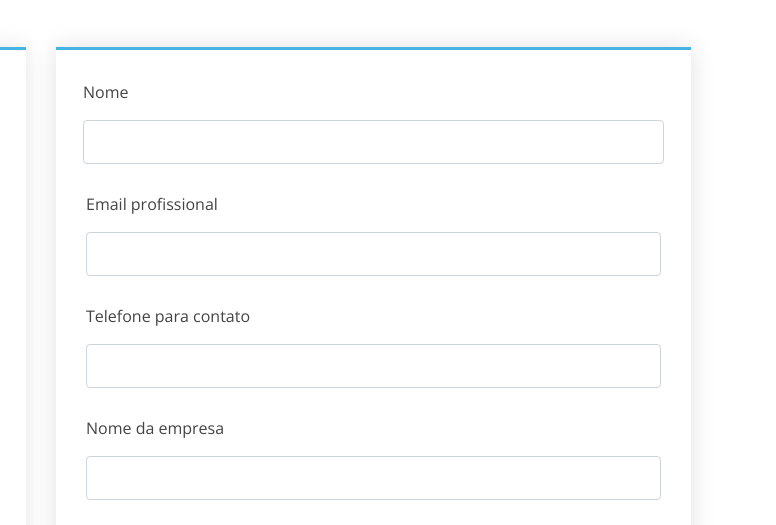
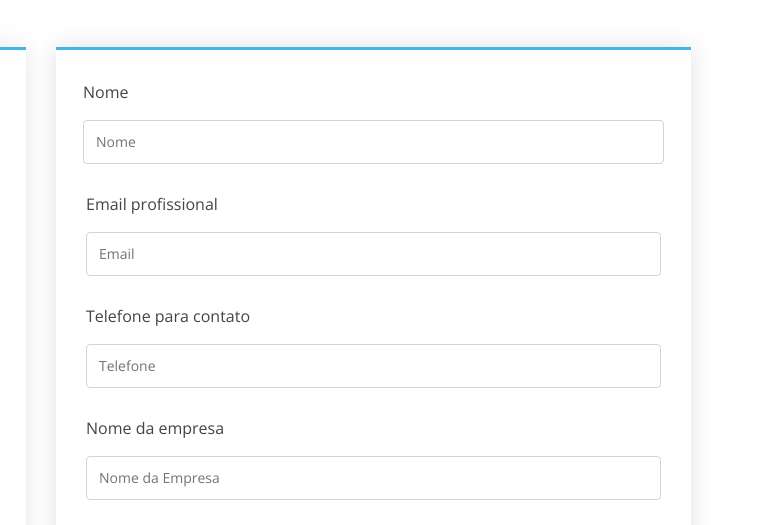
Before and after one commit to RarImpressoras/Aluguel-de-impressoras, a plain HTML site: page index.html in a window 1280 px wide. Shown: the part 1076-1601 px from the top of the page, 504-1280 px from the left. Drawn offline with nearby package versions, Linux system fonts and the light colour scheme; files that its build step writes are made by us from their sources.

Commit message:
Update index.html

```diff
--- a/index.html
+++ b/index.html
@@ -31,7 +31,7 @@
   <link href="assets/vendor/swiper/swiper-bundle.min.css" rel="stylesheet">
 
   <!-- Template Main CSS File -->
-  <link href="assets/css/style.css" rel="stylesheet">
+  <link href="css/style.css" rel="stylesheet">
 
   <script src="https://code.jquery.com/jquery-3.2.1.slim.min.js"></script>
   <script src="https://cdnjs.cloudflare.com/ajax/libs/popper.js/1.12.9/umd/popper.min.js"></script>
@@ -185,20 +185,20 @@
               <div class="row">
                 <div class="form-group">
                   <label for="name">Nome</label>
-                  <input type="text" name="name" class="form-control" id="name" required>
+                  <input type="text" name="name" class="form-control" id="name" placeholder="Nome" required>
                 </div>
               </div>
               <div class="form-group">
                 <label for="name">Email profissional</label>
-                <input type="email" name="email" class="form-control" id="email" required>
+                <input type="email" name="email" class="form-control" id="email" placeholder="Email" required>
               </div>
               <div class="form-group">
                 <label for="name">Telefone para contato</label>
-                <input type="text" class="form-control" name="telefone" id="telefone" required>
+                <input type="text" class="form-control" name="telefone" id="telefone" placeholder="Telefone" required>
               </div>
               <div class="form-group">
                 <label for="name">Nome da empresa</label>
-                <input type="text" class="form-control" name="empresa" id="empresa" required>
+                <input type="text" class="form-control" name="empresa" id="empresa" placeholder="Nome da Empresa" required>
               </div>
               <div class="text-center">
                 <button class="btn btn-primary" onclick="enviar()"
```
